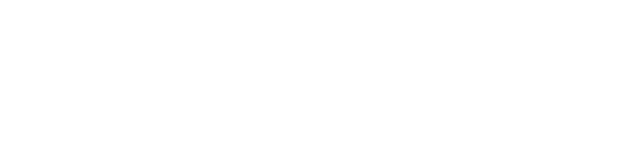
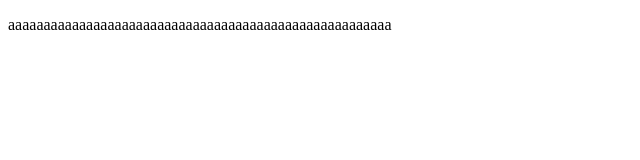
Before and after one commit to frederick1414/Javascript, a plain HTML site: page 01-fundamentos/index2.html in a window 1280 px wide. Shown: the whole page, without its empty margins (0-640 px from the left). Drawn offline with Linux system fonts and the light colour scheme.

Commit message:
28/9/2022

```diff
--- a/01-fundamentos/index2.html
+++ b/01-fundamentos/index2.html
@@ -7,5 +7,12 @@
 </head>
 <body>
 
+<p>
+    aaaaaaaaaaaaaaaaaaaaaaaaaaaaaaaaaaaaaaaaaaaaaaaaaaaaaa
+
+</p>
+
+
+
 </body>
 </html>
--- /dev/null
+++ b/01-fundamentos/s.js
@@ -0,0 +1 @@
+console.log('hola')
```
